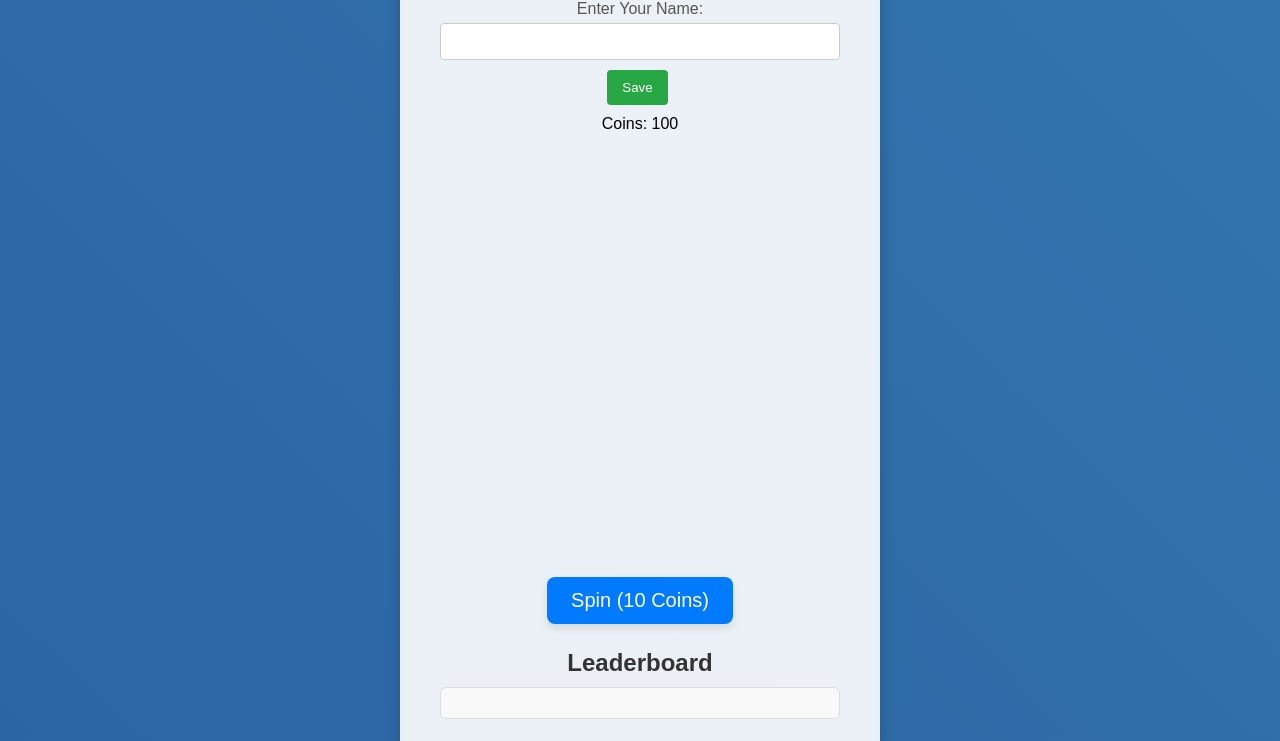
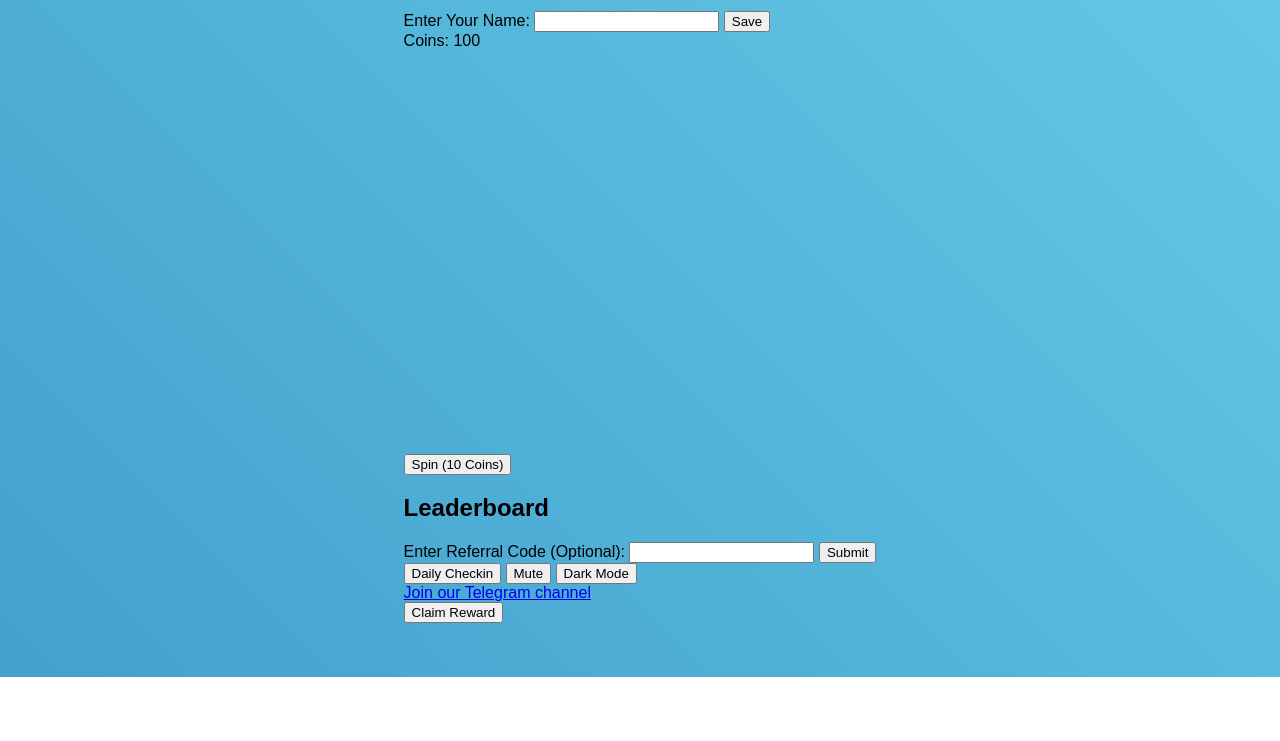
Before and after one commit to Sinsin9797/WinSpin, a plain HTML site: page index.html in a window 1280 px wide. Shown: the part 123-864 px from the top of the page. After the commit the page ends 800 px from the top, so only its background shows below. Drawn offline with nearby package versions, Linux system fonts and the light colour scheme.

Commit message:
Update style.css

```diff
--- a/style.css
+++ b/style.css
@@ -5,13 +5,13 @@ body {
   align-items: center;
   min-height: 100vh;
   margin: 0;
-  background: linear-gradient(45deg, #1e3c72, #2a5298, #2e6aa7, #3a81b7);
-  background-size: 400% 400%;
-  animation: background-shift 10s infinite alternate;
+  background: linear-gradient(45deg, #2980B9, #6DD5ED); /* కొత్త గ్రేడియంట్ */
+  background-size: 200% 200%;
+  animation: subtleBackgroundShift 15s infinite alternate; /* మరింత నెమ్మదైన యానిమేషన్ */
   transition: background-color 0.3s ease, color 0.3s ease;
 }
 
-@keyframes background-shift {
+@keyframes subtleBackgroundShift {
   0% {
     background-position: 0% 50%;
   }
@@ -26,205 +26,3 @@ body {
 .dark-mode {
   background: #333;
 }
-
-.container {
-  background-color: rgba(255, 255, 255, 0.9);
-  padding: 40px;
-  border-radius: 12px;
-  box-shadow: 0 8px 16px rgba(0, 0, 0, 0.2);
-  text-align: center;
-  transition: background-color 0.3s ease, box-shadow 0.3s ease;
-}
-
-.dark-mode .container {
-  background-color: rgba(51, 51, 51, 0.9);
-  box-shadow: 0 8px 16px rgba(255, 255, 255, 0.1);
-}
-
-h1 {
-  color: #333;
-  margin-bottom: 20px;
-  text-shadow: 2px 2px 4px rgba(0, 0, 0, 0.1);
-}
-
-.dark-mode h1 {
-  color: #eee;
-  text-shadow: 2px 2px 4px rgba(255, 255, 255, 0.1);
-}
-
-.user-info, .wheel-area, .leaderboard-container, .referral-container, .controls, .telegram-banner, .reward-claim-container {
-  margin-top: 25px;
-}
-
-.wheel-area {
-  display: flex;
-  flex-direction: column;
-  align-items: center;
-}
-
-.wheel-container {
-  position: relative;
-  margin-bottom: 15px;
-}
-
-#spin-button {
-  background-color: #007bff;
-  color: white;
-  padding: 12px 24px;
-  font-size: 20px;
-  border: none;
-  border-radius: 8px;
-  cursor: pointer;
-  box-shadow: 0 4px 8px rgba(0, 0, 0, 0.1);
-  transition: background-color 0.3s ease, transform 0.2s ease;
-}
-
-#spin-button:hover {
-  background-color: #0056b3;
-  transform: scale(1.05);
-}
-
-#spin-button:disabled {
-  background-color: #ccc;
-  cursor: not-allowed;
-  transform: none;
-}
-
-#result {
-  margin-top: 20px;
-  font-size: 18px;
-  font-weight: bold;
-  color: #28a745;
-}
-
-.leaderboard-container h2 {
-  color: #333;
-  margin-bottom: 10px;
-}
-
-.dark-mode .leaderboard-container h2 {
-  color: #eee;
-}
-
-#leaderboard {
-  margin-top: 10px;
-  text-align: left;
-  padding: 15px;
-  border: 1px solid #ddd;
-  border-radius: 6px;
-  background-color: #f9f9f9;
-}
-
-.dark-mode #leaderboard {
-  border-color: #666;
-  background-color: #555;
-  color: #eee;
-}
-
-.leaderboard div {
-  padding: 8px 0;
-  border-bottom: 1px dashed #eee;
-}
-
-.dark-mode .leaderboard div {
-  border-bottom-color: #888;
-}
-
-.leaderboard div:last-child {
-  border-bottom: none;
-}
-
-.referral-container label, .user-info label {
-  display: block;
-  margin-bottom: 5px;
-  color: #555;
-}
-
-.dark-mode .referral-container label, .dark-mode .user-info label {
-  color: #ccc;
-}
-
-.referral-container input[type="text"], .user-info input[type="text"] {
-  padding: 10px;
-  border: 1px solid #ccc;
-  border-radius: 4px;
-  margin-bottom: 10px;
-  width: 100%;
-  box-sizing: border-box;
-}
-
-.dark-mode .referral-container input[type="text"], .dark-mode .user-info input[type="text"] {
-  background-color: #444;
-  color: #eee;
-  border-color: #666;
-}
-
-.referral-container button, .user-info button, .controls button, .reward-claim-container button {
-  background-color: #28a745;
-  color: white;
-  padding: 10px 15px;
-  border: none;
-  border-radius: 4px;
-  cursor: pointer;
-  transition: background-color 0.3s ease;
-  margin-right: 5px;
-}
-
-.referral-container button:hover, .user-info button:hover, .controls button:hover, .reward-claim-container button:hover {
-  background-color: #1e7e34;
-}
-
-.controls button {
-  background-color: #6c757d;
-}
-
-.controls button:hover {
-  background-color: #5a6268;
-}
-
-#daily-checkin-button {
-  background-color: #f39c12; /* డైలీ చెకిన్ బటన్ కోసం నారింజ రంగు */
-}
-
-#daily-checkin-button:hover {
-  background-color: #e68a00;
-}
-
-#daily-checkin-button:disabled {
-  background-color: #ccc;
-  cursor: not-allowed;
-}
-
-.telegram-banner {
-  margin-top: 30px;
-}
-
-.telegram-banner a {
-  color: #007bff;
-  text-decoration: none;
-  font-weight: bold;
-}
-
-.dark-mode .telegram-banner a {
-  color: #66b0ff;
-}
-
-#confetti-container {
-  position: fixed;
-  top: 0;
-  left: 0;
-  width: 100%;
-  height: 100%;
-  pointer-events: none;
-}
-
-#referral-code {
-  margin-top: 10px;
-  font-size: 16px;
-  color: #007bff;
-  font-weight: bold;
-}
-
-.dark-mode #referral-code {
-  color: #66b0ff;
-}
```
